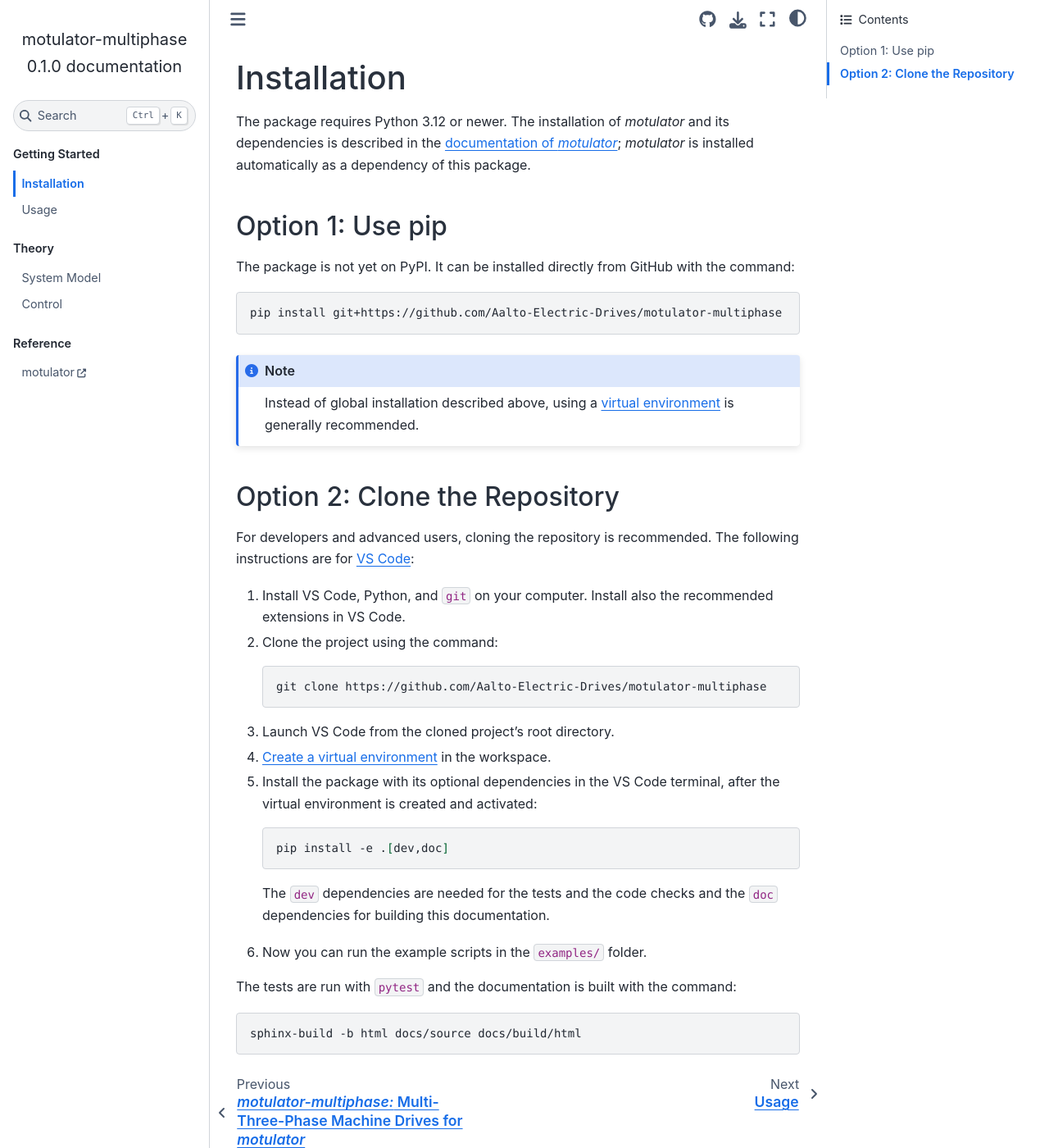
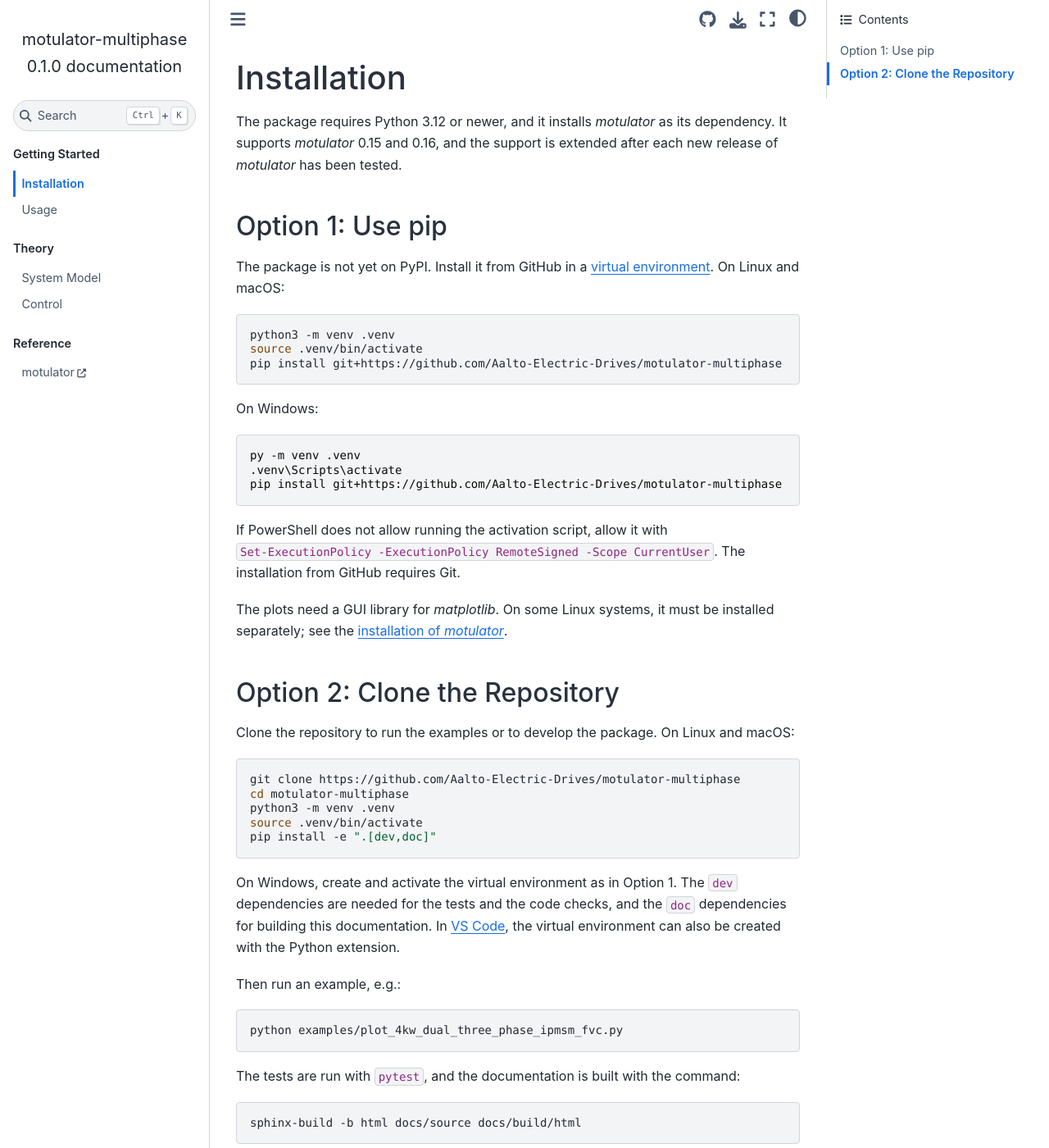
Before and after one commit to Aalto-Electric-Drives/motulator-multiphase, a Sphinx documentation site: the page built from docs/source/installation.md, in a window 1280 px wide and 1400 px high. Shown: the whole window at 82% size. Built offline with Sphinx 7.4.7 and the Sphinx Book theme 1.1.4, drawn with Linux system fonts in a browser that asks for light colours; pages that are not in the unit, such as notebooks, are missing from menus.

Commit message:
Simplify the README and the installation guide as in motulator-gradnet
The package is installed from GitHub in a virtual environment, with the
commands for Linux and macOS and for Windows. The installation guide
replaces the VS Code steps of cloning the repository with commands, quotes
the extras (".[dev,doc]"), since zsh expands the brackets, and notes the
PowerShell execution policy and the GUI library of matplotlib. The status
note, the license section, and the Development Status classifier are
removed, and the supported motulator versions are stated in the
installation guide. The citation of the README links to the references.

Co-Authored-By: Claude Opus 5.5 <noreply@anthropic.com>

````diff
--- a/docs/source/installation.md
+++ b/docs/source/installation.md
@@ -1,46 +1,50 @@
 # Installation
 
-The package requires Python 3.12 or newer. The installation of *motulator* and its dependencies is described in the [documentation of *motulator*](https://aalto-electric-drives.github.io/motulator/installation.html); *motulator* is installed automatically as a dependency of this package.
+The package requires Python 3.12 or newer, and it installs *motulator* as its dependency. It supports *motulator* 0.15 and 0.16, and the support is extended after each new release of *motulator* has been tested.
 
 ## Option 1: Use pip
 
-The package is not yet on PyPI. It can be installed directly from GitHub with the command:
+The package is not yet on PyPI. Install it from GitHub in a [virtual environment](https://packaging.python.org/en/latest/guides/installing-using-pip-and-virtual-environments/). On Linux and macOS:
 
 ```bash
+python3 -m venv .venv
+source .venv/bin/activate
 pip install git+https://github.com/Aalto-Electric-Drives/motulator-multiphase
 ```
 
-```{note}
-Instead of global installation described above, using a [virtual environment](https://packaging.python.org/guides/installing-using-pip-and-virtual-environments) is generally recommended.
+On Windows:
+
+```powershell
+py -m venv .venv
+.venv\Scripts\activate
+pip install git+https://github.com/Aalto-Electric-Drives/motulator-multiphase
 ```
+
+If PowerShell does not allow running the activation script, allow it with `Set-ExecutionPolicy -ExecutionPolicy RemoteSigned -Scope CurrentUser`. The installation from GitHub requires Git.
+
+The plots need a GUI library for *matplotlib*. On some Linux systems, it must be installed separately; see the [installation of *motulator*](https://aalto-electric-drives.github.io/motulator/installation.html).
 
 ## Option 2: Clone the Repository
 
-For developers and advanced users, cloning the repository is recommended. The following instructions are for [VS Code](https://code.visualstudio.com):
+Clone the repository to run the examples or to develop the package. On Linux and macOS:
 
-1. Install VS Code, Python, and `git` on your computer. Install also the recommended extensions in VS Code.
+```bash
+git clone https://github.com/Aalto-Electric-Drives/motulator-multiphase
+cd motulator-multiphase
+python3 -m venv .venv
+source .venv/bin/activate
+pip install -e ".[dev,doc]"
+```
 
-1. Clone the project using the command:
+On Windows, create and activate the virtual environment as in Option 1. The `dev` dependencies are needed for the tests and the code checks, and the `doc` dependencies for building this documentation. In [VS Code](https://code.visualstudio.com/docs/python/environments), the virtual environment can also be created with the Python extension.
 
-   ```bash
-   git clone https://github.com/Aalto-Electric-Drives/motulator-multiphase
-   ```
+Then run an example, e.g.:
 
-1. Launch VS Code from the cloned project's root directory.
+```bash
+python examples/plot_4kw_dual_three_phase_ipmsm_fvc.py
+```
 
-1. [Create a virtual environment](https://code.visualstudio.com/docs/python/environments) in the workspace.
-
-1. Install the package with its optional dependencies in the VS Code terminal, after the virtual environment is created and activated:
-
-   ```bash
-   pip install -e .[dev,doc]
-   ```
-
-   The `dev` dependencies are needed for the tests and the code checks and the `doc` dependencies for building this documentation.
-
-1. Now you can run the example scripts in the `examples/` folder.
-
-The tests are run with `pytest` and the documentation is built with the command:
+The tests are run with `pytest`, and the documentation is built with the command:
 
 ```bash
 sphinx-build -b html docs/source docs/build/html
--- a/pyproject.toml
+++ b/pyproject.toml
@@ -28,7 +28,6 @@ keywords = [
     "simulation",
 ]
 classifiers = [
-  "Development Status :: 3 - Alpha",
   "Programming Language :: Python",
   "Programming Language :: Python :: 3.12",
   "Programming Language :: Python :: 3.13",
````
Also changed, not shown: README.md (+10 -10 lines), docs/source/index.md (+0 -4 lines), docs/source/usage.md (+1 -1 lines).
